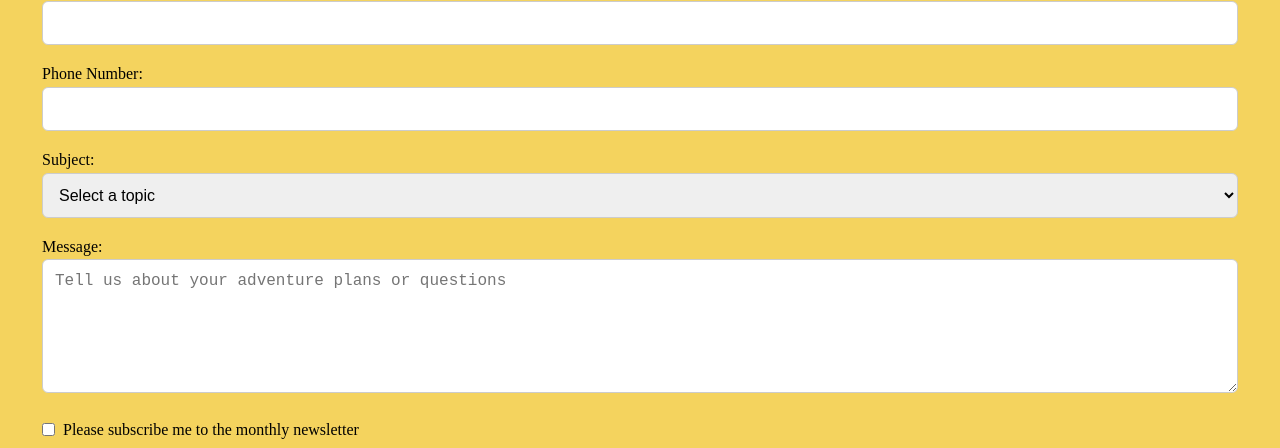
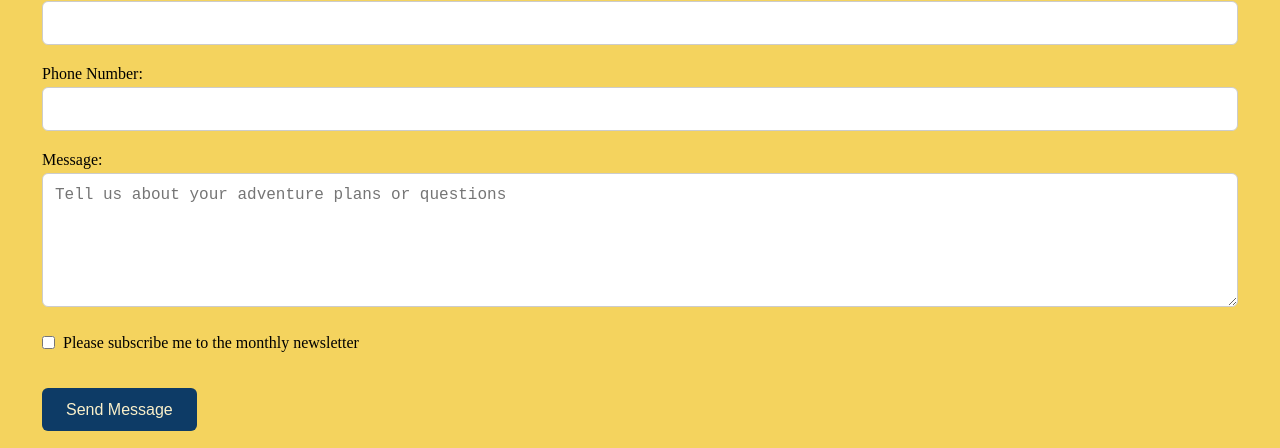
Before and after one commit to Miraclebliss/wdd130, a plain HTML site: page wwr/contact.html in a window 1280 px wide. Shown: the part 1084-1532 px from the top of the page. Drawn offline with Linux system fonts and the light colour scheme.

Commit message:
Remove subject selection from contact form for streamlined user experience

```diff
--- a/wwr/contact.html
+++ b/wwr/contact.html
@@ -64,15 +64,6 @@
               <input type="tel" id="phone" name="phone" required>
             </div>
             <div class="form-item column2">
-              <label for="subject">Subject:</label>
-              <select id="subject" name="subject" required>
-                <option value="">Select a topic</option>
-                <option value="booking">Trip Booking</option>
-                <option value="partnership">Partnership Inquiry</option>
-                <option value="support">Customer Support</option>
-                <option value="feedback">Feedback</option>
-                <option value="other">Other</option>
-              </select>
             </div>
             <div class="form-item column1">
               <label for="message">Message:</label>
```
